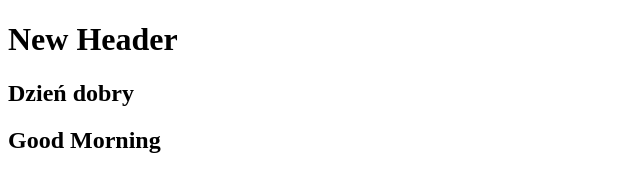
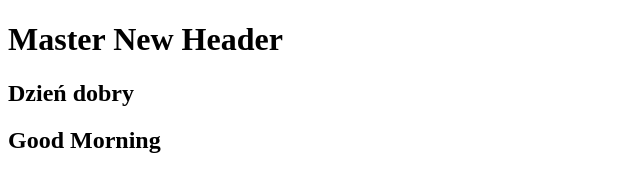
Before and after one commit to bmatoga/learnpolishproject, a plain HTML site: page index.html in a window 1280 px wide. Shown: the whole page, without its empty margins (0-640 px from the left). Drawn offline with Linux system fonts and the light colour scheme.

Commit message:
new header

```diff
--- a/index.html
+++ b/index.html
@@ -8,7 +8,7 @@
 </head>
 <body>
 
-    <h1>New Header</h1>
+    <h1>Master New Header</h1>
 
     <div class="card-container">
         <div class="card card--front">
```
